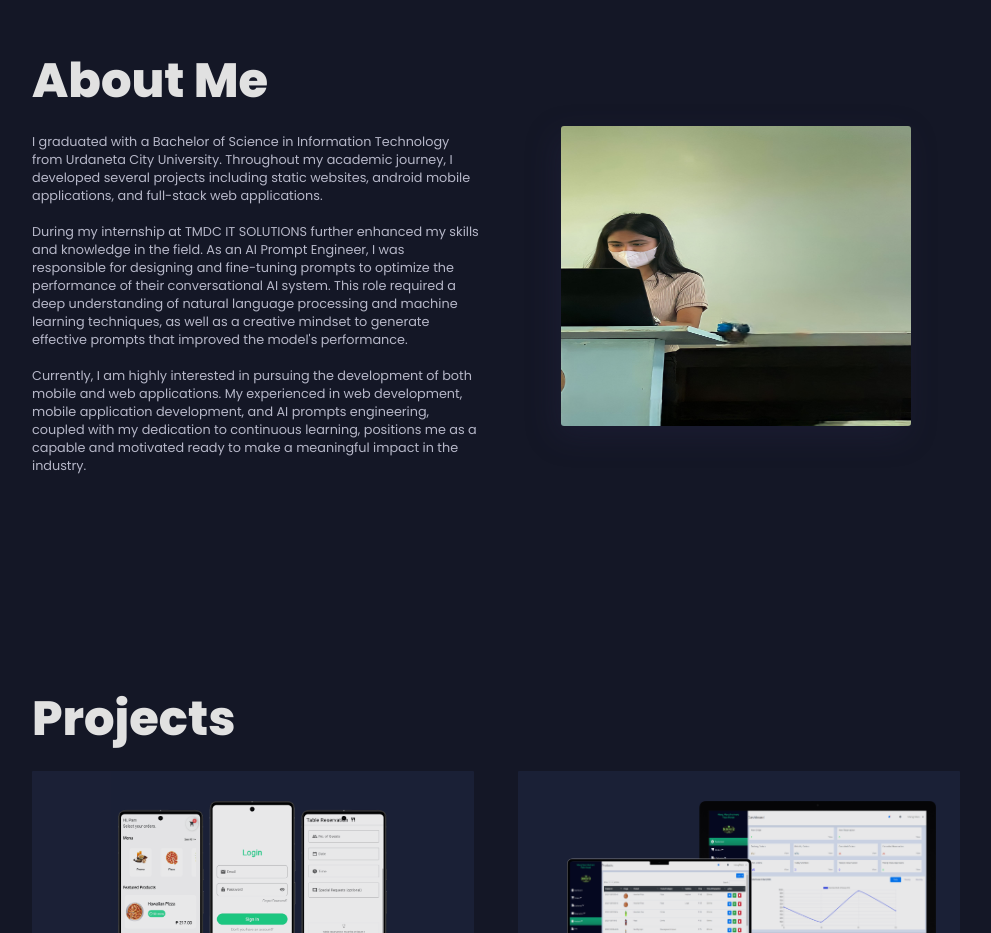
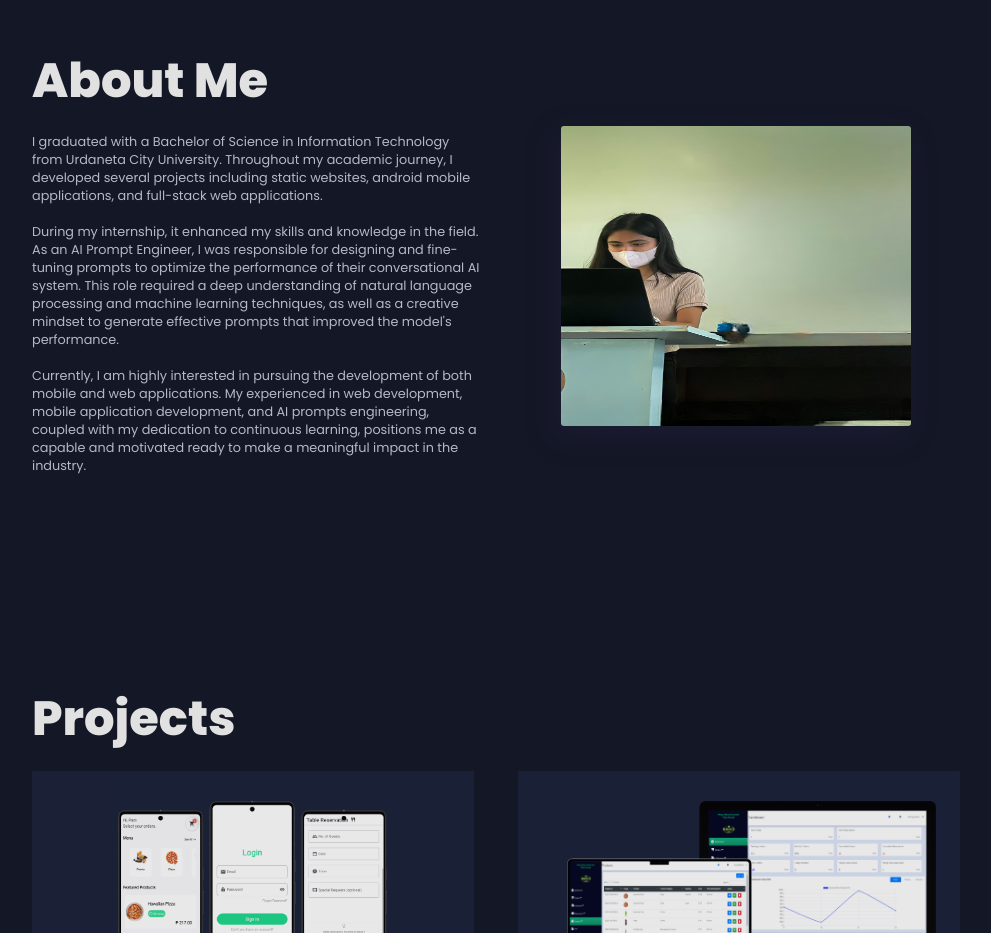
Before and after one commit to patacsilpam/pampatacsil, a React (Vite) app: page / in a window 1280 px wide. Shown: the part 1020-1953 px from the top of the page, without its empty margins (144-1135 px from the left). Built offline with nearby package versions, Linux system fonts and the light colour scheme.

Commit message:
Update about me

```diff
--- a/src/components/About/About.jsx
+++ b/src/components/About/About.jsx
@@ -9,7 +9,7 @@ export const About = () => {
               I graduated with a Bachelor of Science in Information Technology from Urdaneta City University.
               Throughout my academic journey, I developed several projects including static websites,
               android mobile applications, and full-stack web applications. <br /><br />
-              During my internship at TMDC IT SOLUTIONS further enhanced my skills and knowledge in the field.
+              During my internship, it enhanced my skills and knowledge in the field.
               As an AI Prompt Engineer, I was responsible for designing and fine-tuning prompts to optimize
               the performance of their conversational AI system.
               This role required a deep understanding of natural language processing and machine learning techniques,
```
